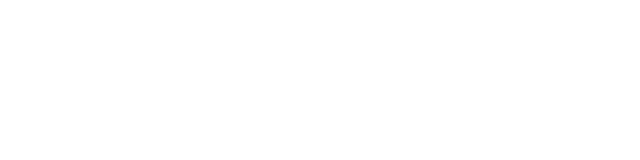
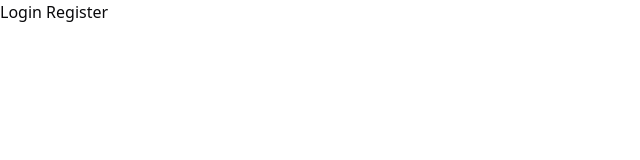
Before and after one commit to emppu-dev/getfit, a SvelteKit app: page / in a window 1280 px wide. Before the commit this address had no page. Shown: the top 160 px of the page, without its empty margins (0-640 px from the left). Built offline with nearby package versions, Linux system fonts and the light colour scheme.

Commit message:
vite -> sveltekit

```diff
--- a/src/routes/+layout.svelte
+++ b/src/routes/+layout.svelte
@@ -1 +1,5 @@
+<script>
+	import '../app.css';
+</script>
+
 <slot />
--- a/src/routes/+page.svelte
+++ b/src/routes/+page.svelte
@@ -1,5 +1,2 @@
-<script>
-	import { goto } from '$app/navigation';
-
-	goto('/login');
-</script>
+<a href="login">Login</a>
+<a href="register">Register</a>
```
Also changed, not shown: 1 other file (tests, documents, lock files or other folders).
